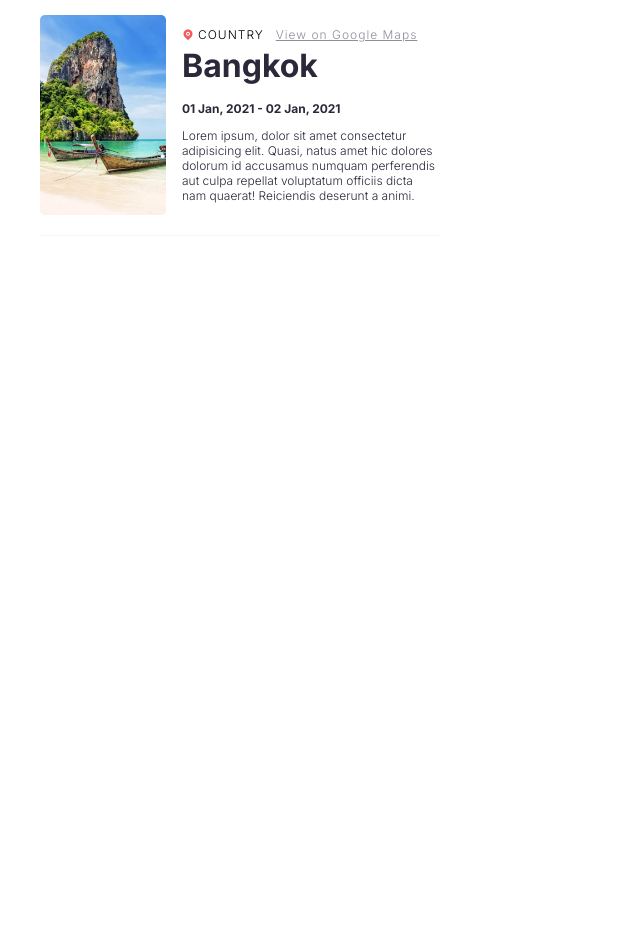
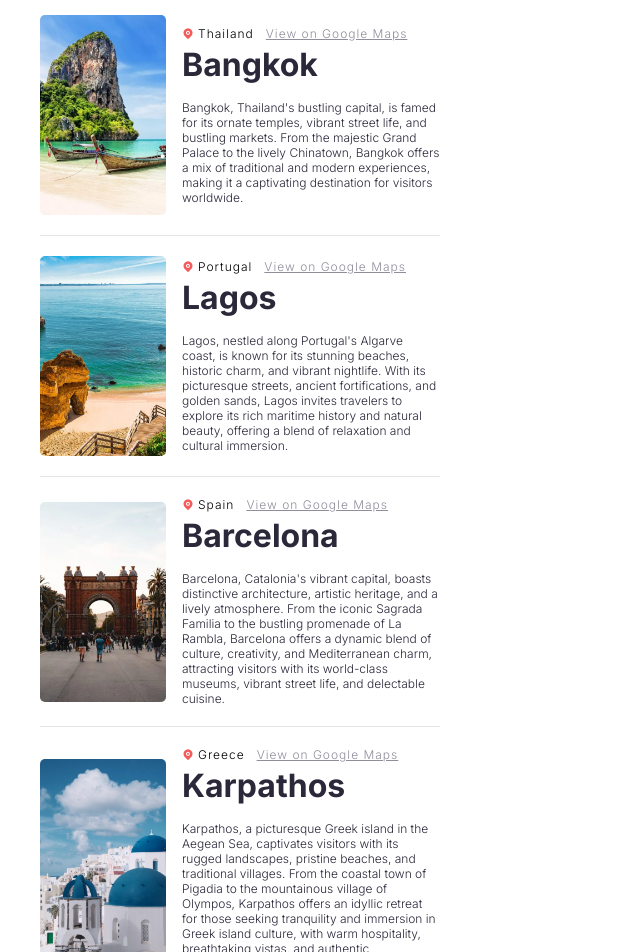
Before and after one commit to maxdevocht/Travel-Journal, a React (Vite) app: page / in a window 1280 px wide. Shown: the part 80-1032 px from the top of the page, without its empty margins (0-640 px from the left). Before the commit the page ends 800 px from the top, so only its background shows below. Built offline with nearby package versions, Linux system fonts and the light colour scheme.

Commit message:
Update
Added Mapping

```diff
--- a/src/App.jsx
+++ b/src/App.jsx
@@ -1,14 +1,24 @@
 import { useState } from 'react'
 import Navbar from './components/Navbar'
 import Card from './components/Card'
+import data from './data'
 import './App.css'
 
 export default function App() {
+
+  const cards = data.map(item => {
+    return (
+      <Card
+        key={item.id}
+        item={item}
+      />
+    )
+  })
+
   return (
     <div className="container">
       <Navbar />
-      <Card />
-      <div className="line--break"></div>
+      {cards}
     </div>
   )
 }
--- a/src/components/Card.jsx
+++ b/src/components/Card.jsx
@@ -1,18 +1,21 @@
 import React from 'react'
 
-export default function Card() {
+export default function Card(props) {
     return (
-        <div className="card">
-            <img className='card--img' src="../img/thailand.jpeg" alt="location-img" />
-            <div className="card--details">
-                <p className="card--location">
-                    <i class="ri-map-pin-fill"></i>COUNTRY
-                    <span className="card--maps"><a href="#">View on Google Maps</a></span>
-                </p>
-                <h1>Bangkok</h1>
-                <p className="card--date">01 Jan, 2021 - 02 Jan, 2021</p>
-                <p className="card--description">Lorem ipsum, dolor sit amet consectetur adipisicing elit. Quasi, natus amet hic dolores dolorum id accusamus numquam perferendis aut culpa repellat voluptatum officiis dicta nam quaerat! Reiciendis deserunt a animi.</p>
+        <>
+            <div className="card">
+                <img className='card--img' src={`../img/${props.item.imageSrc}`} alt="location-img" />
+                <div className="card--details">
+                    <p className="card--location">
+                        <i class="ri-map-pin-fill"></i>{props.item.location}
+                        <span className="card--maps"><a href={props.item.googleMapsUrl}>View on Google Maps</a></span>
+                    </p>
+                    <h1>{props.item.title}</h1>
+                    <p className="card--date">{props.item.date}</p>
+                    <p className="card--description">{props.item.description}</p>
+                </div>
             </div>
-        </div>
+            <div className="line--break"></div>
+        </>
     )
 }
--- a/src/data.js
+++ b/src/data.js
@@ -1,55 +1,61 @@
 export default [
     {
+        id: 1,
         title: "Bangkok",
         location: "Thailand",
         googleMapsUrl: "https://goo.gl/maps/1DGM5WrWnATgkSNB8https://www.google.com/maps/place/Bangkok,+Thailand/@13.7250481,100.3034471,10z/data=!3m1!4b1!4m6!3m5!1s0x311d6032280d61f3:0x10100b25de24820!8m2!3d13.7563309!4d100.5017651!16zL20vMGZuMmc?entry=ttu",
         startDate: "5 Aug, 2011",
         endDate: "26 Aug, 2011",
         description: "Bangkok, Thailand's bustling capital, is famed for its ornate temples, vibrant street life, and bustling markets. From the majestic Grand Palace to the lively Chinatown, Bangkok offers a mix of traditional and modern experiences, making it a captivating destination for visitors worldwide.",
-        imageUrl: "thailand.jpeg"
-    }
+        imageSrc: "thailand.jpeg"
+    },
 
     {
+        id: 2,
         title: "Lagos",
         location: "Portugal",
         googleMapsUrl: "https://goo.gl/maps/https://www.google.com/maps/place/Lagos,+Portugal/@37.1153149,-8.8388971,12z/data=!3m1!4b1!4m6!3m5!1s0xd1b304950234d8d:0x5410aaa3471afc57!8m2!3d37.1027881!4d-8.6730275!16zL20vMDI4anhq?entry=ttu",
         startDate: "12 Jul, 2009",
         endDate: "24 Jul, 2009",
         description: "Lagos, nestled along Portugal's Algarve coast, is known for its stunning beaches, historic charm, and vibrant nightlife. With its picturesque streets, ancient fortifications, and golden sands, Lagos invites travelers to explore its rich maritime history and natural beauty, offering a blend of relaxation and cultural immersion.",
-        imageUrl: "algarve.jpeg"
-    }
+        imageSrc: "algarve.jpeg"
+    },
 
     {
+        id: 3,
         title: "Barcelona",
         location: "Spain",
         googleMapsUrl: "https://goo.gl/maps/https://www.google.com/maps/place/Barcelona,+Spanje/@41.3927673,2.057788,12z/data=!3m1!4b1!4m6!3m5!1s0x12a49816718e30e5:0x44b0fb3d4f47660a!8m2!3d41.3873974!4d2.168568!16zL20vMDFmNjI?entry=ttu",
         startDate: "18 Feb, 2021",
         endDate: "22 Feb, 2021",
         description: "Barcelona, Catalonia's vibrant capital, boasts distinctive architecture, artistic heritage, and a lively atmosphere. From the iconic Sagrada Familia to the bustling promenade of La Rambla, Barcelona offers a dynamic blend of culture, creativity, and Mediterranean charm, attracting visitors with its world-class museums, vibrant street life, and delectable cuisine.",
-        imageUrl: "barcelona.webp"
-    }
+        imageSrc: "barcelona.webp"
+    },
 
     {
+        id: 4,
         title: "Karpathos",
         location: "Greece",
         googleMapsUrl: "https://goo.gl/https://www.google.com/maps/place/Karpathos+stad+857+00,+Griekenland/@35.509061,27.1978603,15z/data=!3m1!4b1!4m6!3m5!1s0x14940227bb828743:0xf7928ed0400b5963!8m2!3d35.507574!4d27.2121995!16s%2Fg%2F119x76j1p?entry=ttu/1DGM5WrWnATgkSNB8",
         startDate: "28 Jul, 2020",
         endDate: "10 Aug, 2020",
         description: "Karpathos, a picturesque Greek island in the Aegean Sea, captivates visitors with its rugged landscapes, pristine beaches, and traditional villages. From the coastal town of Pigadia to the mountainous village of Olympos, Karpathos offers an idyllic retreat for those seeking tranquility and immersion in Greek island culture, with warm hospitality, breathtaking vistas, and authentic experiences.",
-        imageUrl: "griekenland.jpeg"
-    }
+        imageSrc: "griekenland.jpeg"
+    },
 
     {
+        id: 5,
         title: "Venice",
         location: "Italy",
         googleMapsUrl: "https://goo.https://www.google.com/maps/place/Venetië,+Italië/@45.4045513,12.0576895,10z/data=!3m1!4b1!4m6!3m5!1s0x477eb1daf1d63d89:0x7ba3c6f0bd92102f!8m2!3d45.440379!4d12.3159547!16zL20vMDdfcGY?entry=ttu/maps/1DGM5WrWnATgkSNB8",
         startDate: "25 Jul, 2016",
         endDate: "29 Jul, 2016",
         description: "Venice, the enchanting city of canals and palaces, is a timeless masterpiece of art and architecture. From St. Mark's Square to the Grand Canal, Venice captivates with its romantic ambiance, rich cultural heritage, and sumptuous Venetian cuisine, offering an unforgettable experience for those who wander its winding waterways.",
-        imageUrl: "venetie.jpeg"
-    }
+        imageSrc: "venetie.jpeg"
+    },
 
     {
+        id: 6,
         title: "Florance",
         location: "Italy",
         googleMapsUrl: "https://goo.https://www.google.com/maps/place/Florence,+Italië/@43.7800525,11.158567,12z/data=!3m1!4b1!4m6!3m5!1s0x132a56a680d2d6ad:0x93d57917efc72a03!8m2!3d43.7695604!4d11.2558136!16zL20vMDMxeTI?entry=ttu/maps/1DGM5WrWnATgkSNB8",
--- a/src/index.css
+++ b/src/index.css
@@ -1,7 +1,7 @@
 :root {
   --color-white: #FFFFFF;
   --color-white-blue: #F5F7FB;
-  --color-white-red: #F5F5F5;
+  --color-white-red: #e6e5e5;
   --color-grey: #918E9B;
   --color-blue: #2B283A;
   --color-red: #F55A5A;
```
